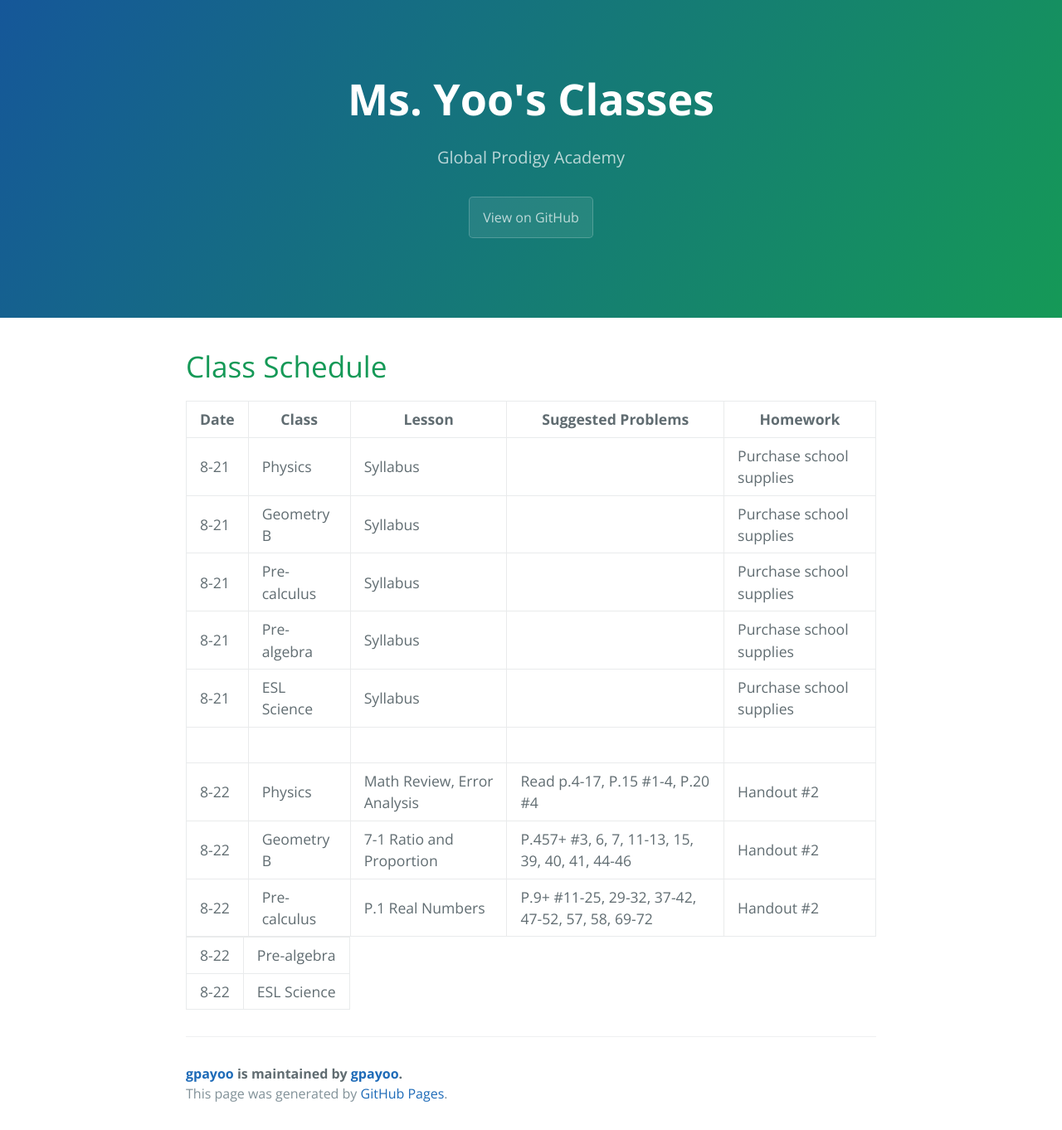
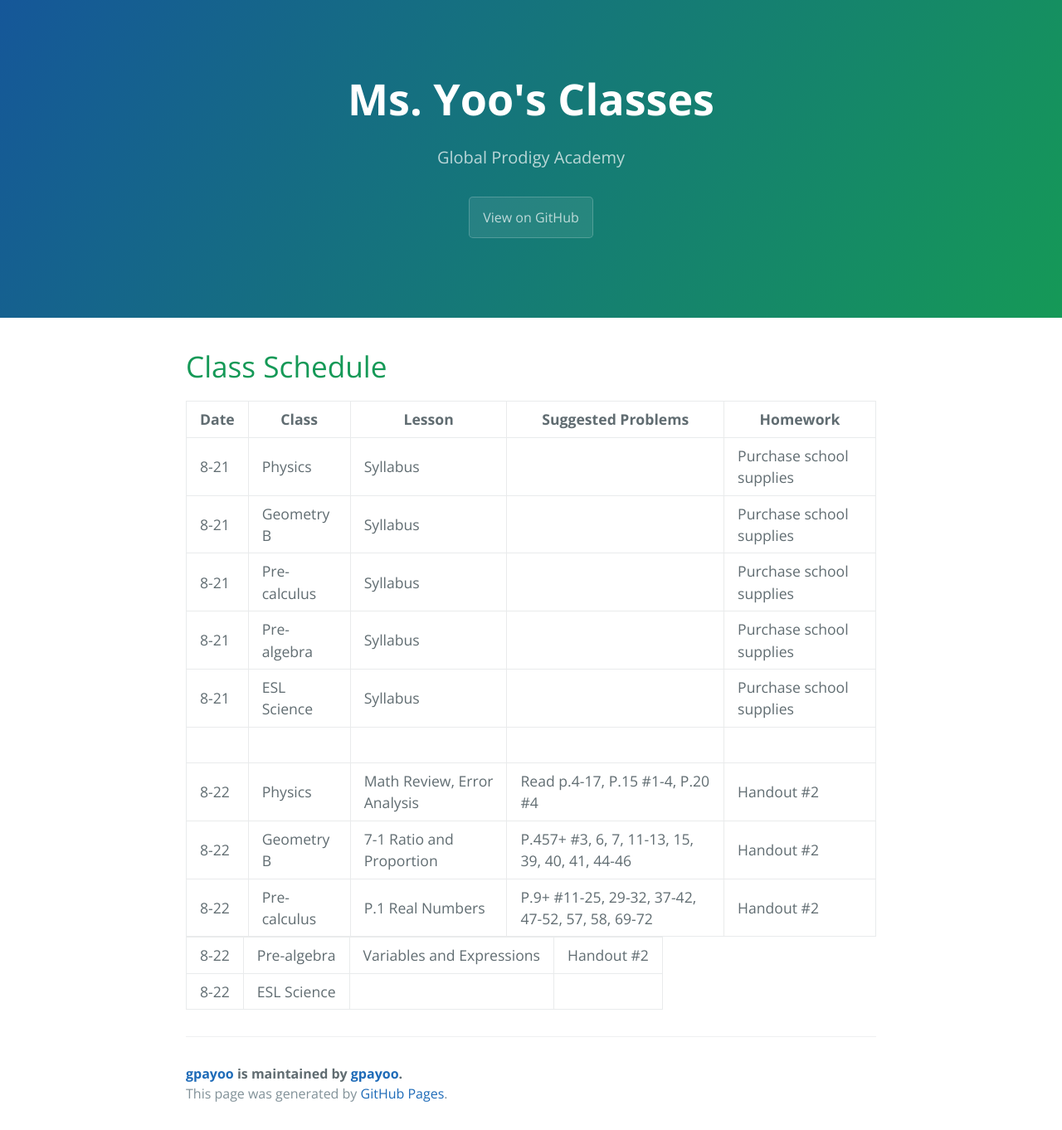
Before and after one commit to gpayoo/gpayoo, a Jekyll site: the page built from index.md, in a window 1280 px wide. Shown: the whole page at 83% size. Built offline with Jekyll 4.4.1, drawn with Linux system fonts in a browser that asks for light colours; our own code applies the rules of GitHub Pages for plain Markdown files.

Commit message:
Update index.md

```diff
--- a/index.md
+++ b/index.md
@@ -17,5 +17,5 @@ layout: default
 | 8-22 | Geometry B | 7-1 Ratio and Proportion | P.457+ #3, 6, 7, 11-13, 15, 39, 40, 41, 44-46 | Handout #2 |
 | 8-22 | Pre-calculus | P.1 Real Numbers | P.9+ #11-25, 29-32, 37-42, 47-52, 57, 58, 69-72 | Handout #2
 
-| 8-22 | Pre-algebra |
+| 8-22 | Pre-algebra | Variables and Expressions | Handout #2
 | 8-22 | ESL Science |
```
